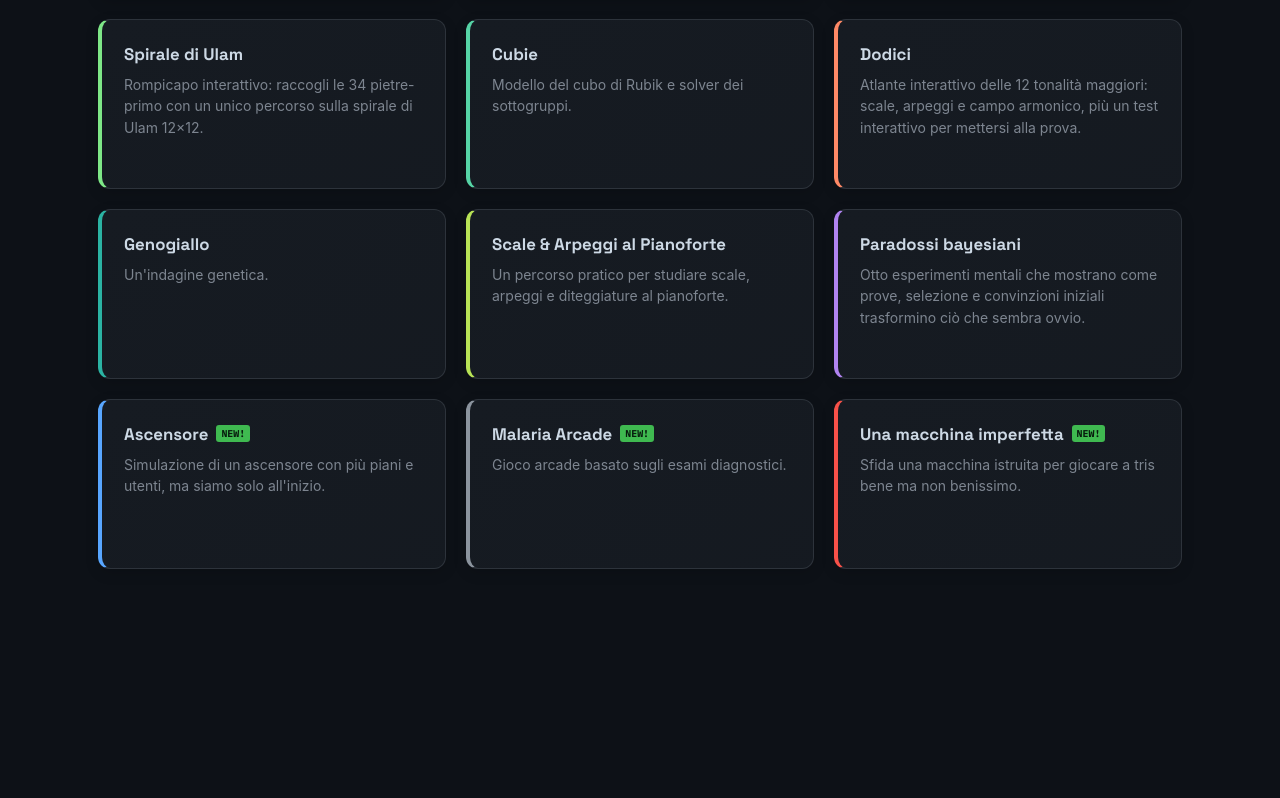
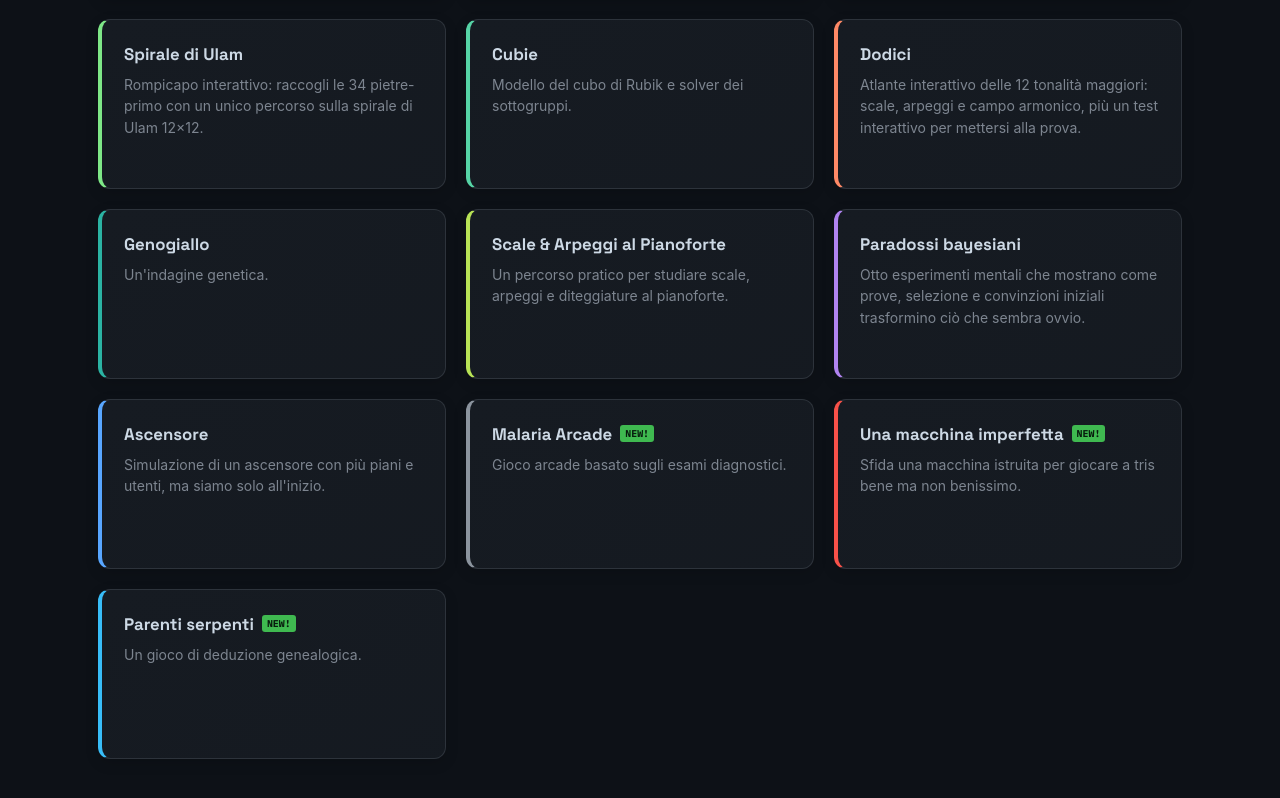
Before and after one commit to bennibeni/links-page, a Next.js app: page / in a window 1280 px wide. Shown: the part 1702-2500 px from the top of the page. Before the commit the page ends 2351 px from the top, so only its background shows below. Built offline with nearby package versions, Linux system fonts and the light colour scheme.

Commit message:
Added Parenti serpenti

```diff
--- a/data/projects.mjs
+++ b/data/projects.mjs
@@ -187,7 +187,6 @@ const rawProjects = [
   },
   {
     name: "Ascensore",
-    isNew: true,
     description:
       "Simulazione di un ascensore con più piani e utenti, ma siamo solo all'inizio.",
     href: "https://elevator-simulator-livid.vercel.app/",
@@ -208,6 +207,13 @@ const rawProjects = [
     href: "https://menace-simulator.vercel.app/",
     accent: "red",
   },
+  {
+    name: "Parenti serpenti",
+    isNew: true,
+    description: "Un gioco di deduzione genealogica.",
+    href: "https://parenti-serpenti.vercel.app/",
+    accent: "sky",
+  },
 ];
 
 export const projects = validateProjects(rawProjects);
```
